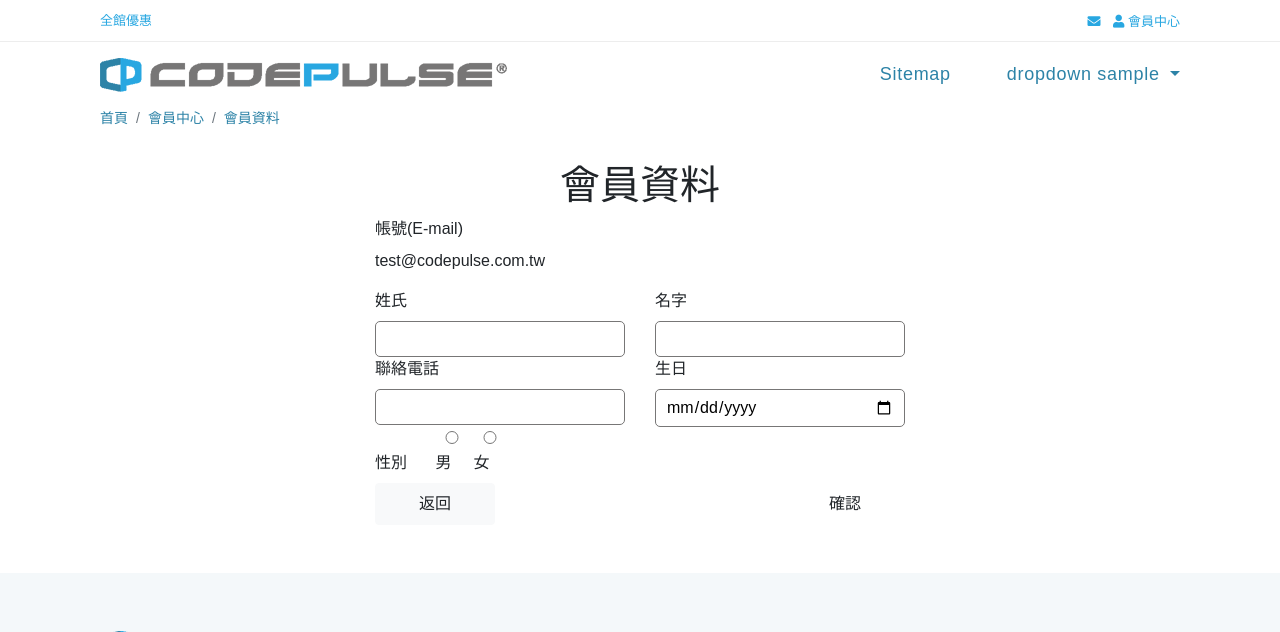
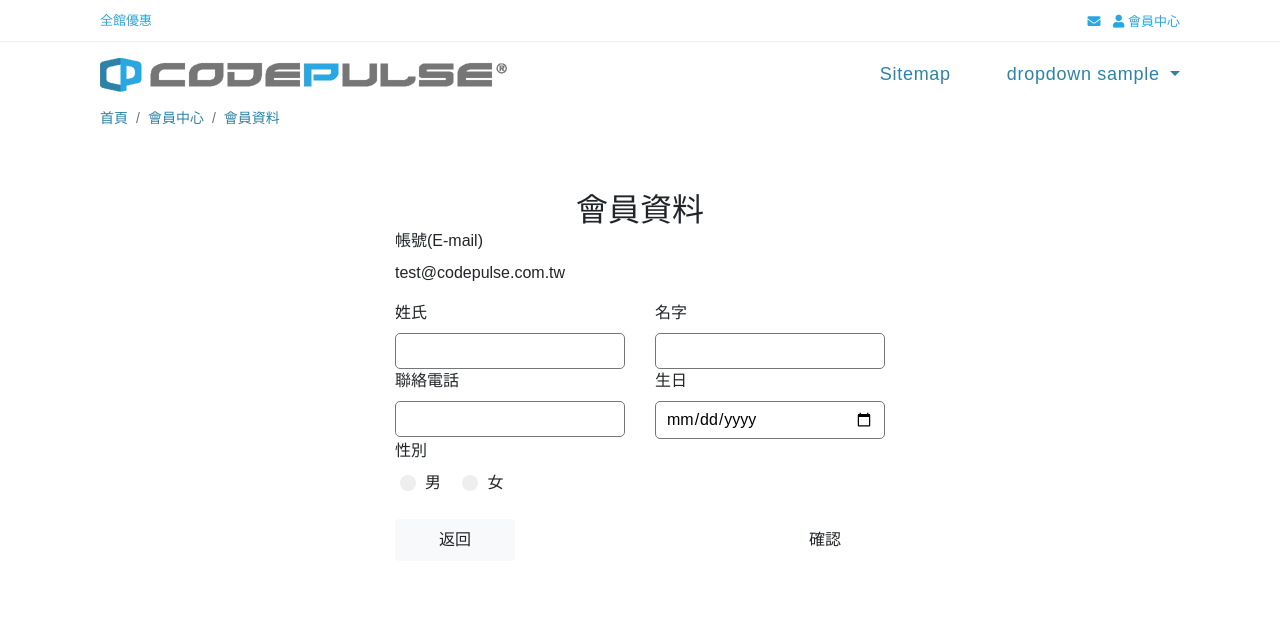
Before and after one commit to jannyjie/codepulse, a PHP site: page /edit.php in a window 1280 px wide. Shown: the top 632 px of the page. Run offline with PHP 8.4, Linux system fonts and the light colour scheme; some libraries are stand-ins or nearby versions.

Commit message:
Update: account & radio

```diff
--- a/assets/css/common.css
+++ b/assets/css/common.css
@@ -802,18 +802,48 @@
 label.checkbox input:checked + span:after {
   opacity: 1 !important;
 }
-label.checkbox.radio input + span:before {
+
+label.radiowrap {
+  margin-right: 0.75em;
+}
+label.radiowrap input {
+  position: absolute;
+  visibility: hidden;
+  width: auto;
+}
+label.radiowrap input + span {
+  position: relative;
+  display: inline-block;
+  padding-left: 30px;
+  letter-spacing: 0;
+  line-height: 1.5;
+}
+label.radiowrap input + span:before, label.radiowrap input + span:after {
+  content: "";
+  position: absolute;
   border-radius: 50%;
-}
-label.checkbox.radio input + span:after {
-  border-radius: 50%;
+  transition: 0.1s linear all;
+}
+label.radiowrap input + span:before {
+  background: #eee;
+  width: 16px;
+  height: 16px;
+  left: 5px;
+  top: calc((24px - 16px) / 2);
+}
+label.radiowrap input + span:after {
+  width: 6px;
+  height: 6px;
+  left: calc(5px + 5px);
+  top: calc((24px - 6px) / 2);
+  background: #fff;
+  opacity: 0;
+}
+label.radiowrap input:checked + span:before {
   background: #2d83a7;
-  left: 5px;
-  top: 5px;
-  opacity: 0;
-  border: 0;
-  width: 10px;
-  height: 10px;
+}
+label.radiowrap input:checked + span:after {
+  opacity: 1 !important;
 }
 
 .form-item {
@@ -1209,25 +1239,15 @@
 }
 
 .form-box {
-  max-width: 800px;
-  margin: auto;
-  background: #f4f8fa;
   border-radius: 6px;
   padding: 30px 20px 30px;
-  position: relative;
 }
 .form-box .pagetitle h1 {
   font-size: 2em;
   margin-bottom: 0;
 }
-.form-box select, .form-box input, .form-box textarea {
-  border: 0;
-}
 .form-box select {
   height: 34px;
-}
-.form-box label.checkbox input + span:before {
-  background: #fff;
 }
 .form-box.sm {
   max-width: 480px;
@@ -1319,11 +1339,6 @@
 .links .btn:hover {
   opacity: 0.75;
 }
-.links .btn-main {
-  background: transparent;
-  color: #2d83a7;
-  border: 0;
-}
 .links .btn-link {
   color: #2c2c2c;
 }
--- a/assets/css/scss/layout/_elements.scss
+++ b/assets/css/scss/layout/_elements.scss
@@ -403,25 +403,86 @@
       }
     }
   }
-  &.radio{
+}
+
+label.radiowrap{
+  margin-right: .75em;
   input{
+    position: absolute;
+    visibility: hidden;
+    width: auto;
     +span{
+      position: relative;
+      display: inline-block;
+      padding-left: 30px;
+      letter-spacing: 0;
+      line-height: 1.5;
+
+      &:before, &:after{
+        content: '';
+        position:absolute;
+        border-radius: 50%;
+        transition: .1s linear all;
+      }
+
       &:before{
-          border-radius: 50%;
+        background: #eee;
+        @include square(16px);
+        left: 5px;
+        top: calc((24px - 16px) / 2);
       }
+
       &:after{
-          border-radius: 50%;
+        @include square(6px);
+        left: calc(5px + 5px);
+        top: calc((24px - 6px) / 2);
+        background: $white;
+        opacity: 0;
+      }
+    }
+
+    &:checked{
+      +span:before{
         background: $main;
-          left: 5px;
-          top: 5px;
-          opacity: 0;
-          border: 0;
-          @include square(10px);
+      }
+      +span:after{
+        opacity: 1!important;
       }
     }
   }
 }
-}
+
+
+// label.radiowrap {
+//   input ~ span { position: relative; }
+//   input~span:before {
+//     position: absolute;
+//     background: #e4e4e4;
+//     width: 1rem;
+//     height: 1rem;
+//     display: inline-block;
+//     border-radius: 50%;
+
+//     &:after {
+//       content: "";
+//       display: inline-block;
+//       position: absolute;
+//       top: calc((100% - 0.3rem) / 2);
+//       left: calc((100% - 0.3rem) / 2);
+//       width: 0.3rem;
+//       height: 0.3rem;
+//       background: transparent;
+//       border-radius: 50%;
+//       transition: all 0.5s ease;
+//     }
+//   }
+
+//   input:checked ~ span {
+//     background: $main;
+//     &:after { background: white; }
+//   }
+// }
+
 .form-item{
   margin-bottom: 1em;
   >label{
--- a/assets/css/scss/page/_account.scss
+++ b/assets/css/scss/page/_account.scss
@@ -1,10 +1,10 @@
 .form-box{
-  max-width: 800px;
-  margin: auto;
-  background: $light;
+  // max-width: 800px;
+  // margin: auto;
+  // background: $light;
   border-radius: 6px;
   padding: 30px 20px 30px;
-  position: relative;
+  // position: relative;
 
   .pagetitle{
     h1{
@@ -12,10 +12,10 @@
       margin-bottom: 0;
     }
   }
-  select,input,textarea{ border: 0; }
+  // select,input,textarea{ border: 0; }
   select{ height: 34px; }
 
-  label.checkbox input+span:before{ background: $white; }
+  // label.checkbox input+span:before{ background: $white; }
   &.sm{
     max-width: 480px;
   }
@@ -27,6 +27,7 @@
     width: 100%;
   }
 }
+
 .member-func{
   .card{
     text-align: center;
@@ -61,6 +62,7 @@
     }
   }
 }
+
 .addbook{
   background: $light;
   border-left: 5px solid $main;
@@ -82,6 +84,7 @@
     }
   }
 }
+
 .links{
   text-align: right;
   .btn{
@@ -92,15 +95,16 @@
       opacity: .75
     }
   }
-  .btn-main{
-    background: transparent;
-    color: $main;
-    border: 0;
-  }
+  // .btn-main{
+  //   background: transparent;
+  //   color: $main;
+  //   border: 0;
+  // }
   .btn-link{
     color: $black;
   }
 }
+
 .list-order{
   .btn-main{
     min-width: auto;
--- a/edit.php
+++ b/edit.php
@@ -12,7 +12,7 @@
     <div class="container pb-lg-5 pb-4">
         <div class="row">
             <div class="col-lg-6 offset-lg-3">
-                <div class="box mt-lg-3 mt-0">
+                <div class="form-box mt-lg-3 mt-0">
                     <div class="pagetitle text-center"><h1>會員資料</h1></div>
                     <form action="member.php">
                         <div class="item">
@@ -49,12 +49,14 @@
                         </div>
                         <div class="item">
                             <label class="mr-4">性別</label>
-                            <label class="radiowrap">
-                                <input type="radio" name="gender" value="m"> <span>男</span>
-                            </label>
-                            <label class="radiowrap">
-                                <input type="radio" name="gender" value="f"> <span>女</span>
-                            </label>
+                            <div class="form-group">
+                                <label class="radiowrap">
+                                    <input type="radio" name="gender" value="m"><span>男</span>
+                                </label>
+                                <label class="radiowrap">
+                                    <input type="radio" name="gender" value="f"><span>女</span>
+                                </label>
+                            </div>
                         </div>
                         <div class="row">
                             <div class="col-6">
```
Also changed, not shown: 1 other file. Lines whose indentation alone changed are shown as unchanged.
